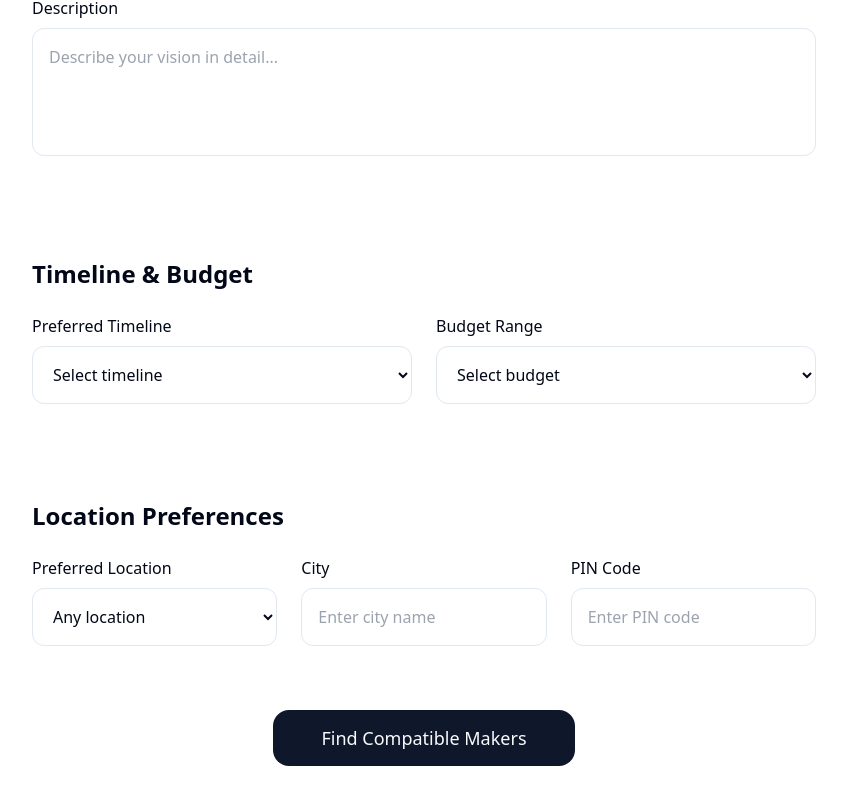
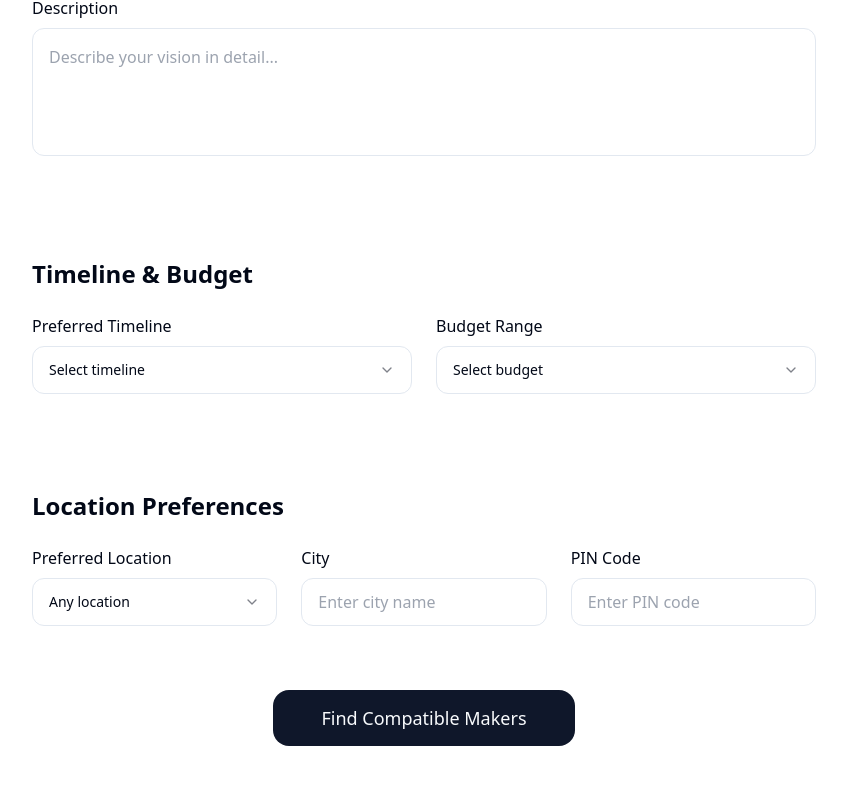
Before and after one commit to directcreate/directcreate-collaboration-platform, a React (Vite) app: page /collaborate/form in a window 1280 px wide. Shown: the part 468-1272 px from the top of the page, without its empty margins (216-1063 px from the left). Built offline with nearby package versions, Linux system fonts and the light colour scheme.

Commit message:
Design dropdown elements in flat style
Updated dropdown elements to match the home page design.

```diff
--- a/src/pages/ProjectForm.tsx
+++ b/src/pages/ProjectForm.tsx
@@ -3,6 +3,13 @@ import { useState } from "react";
 import { useNavigate, useLocation } from "react-router-dom";
 import { ArrowLeft, Sparkles } from "lucide-react";
 import { Button } from "@/components/ui/button";
+import {
+  Select,
+  SelectContent,
+  SelectItem,
+  SelectTrigger,
+  SelectValue,
+} from "@/components/ui/select";
 
 const ProjectForm = () => {
   const navigate = useNavigate();
@@ -109,36 +116,34 @@ const ProjectForm = () => {
             <div className="grid grid-cols-1 md:grid-cols-2 gap-6">
               <div>
                 <label className="block text-foreground font-medium mb-2">Preferred Timeline</label>
-                <select
-                  value={formData.timeline}
-                  onChange={(e) => handleInputChange('timeline', e.target.value)}
-                  className="w-full border border-border rounded-xl p-4 focus:outline-none focus:ring-2 focus:ring-primary bg-background"
-                  required
-                >
-                  <option value="">Select timeline</option>
-                  <option value="1-2 weeks">1-2 weeks</option>
-                  <option value="3-4 weeks">3-4 weeks</option>
-                  <option value="1-2 months">1-2 months</option>
-                  <option value="3+ months">3+ months</option>
-                  <option value="flexible">Flexible</option>
-                </select>
+                <Select value={formData.timeline} onValueChange={(value) => handleInputChange('timeline', value)}>
+                  <SelectTrigger className="w-full h-12 border border-border rounded-xl px-4 focus:outline-none focus:ring-2 focus:ring-primary bg-background">
+                    <SelectValue placeholder="Select timeline" />
+                  </SelectTrigger>
+                  <SelectContent className="bg-background border border-border rounded-xl shadow-lg">
+                    <SelectItem value="1-2 weeks">1-2 weeks</SelectItem>
+                    <SelectItem value="3-4 weeks">3-4 weeks</SelectItem>
+                    <SelectItem value="1-2 months">1-2 months</SelectItem>
+                    <SelectItem value="3+ months">3+ months</SelectItem>
+                    <SelectItem value="flexible">Flexible</SelectItem>
+                  </SelectContent>
+                </Select>
               </div>
 
               <div>
                 <label className="block text-foreground font-medium mb-2">Budget Range</label>
-                <select
-                  value={formData.budget}
-                  onChange={(e) => handleInputChange('budget', e.target.value)}
-                  className="w-full border border-border rounded-xl p-4 focus:outline-none focus:ring-2 focus:ring-primary bg-background"
-                  required
-                >
-                  <option value="">Select budget</option>
-                  <option value="under-5k">Under ₹5,000</option>
-                  <option value="5k-15k">₹5,000 - ₹15,000</option>
-                  <option value="15k-50k">₹15,000 - ₹50,000</option>
-                  <option value="50k-100k">₹50,000 - ₹1,00,000</option>
-                  <option value="100k+">₹1,00,000+</option>
-                </select>
+                <Select value={formData.budget} onValueChange={(value) => handleInputChange('budget', value)}>
+                  <SelectTrigger className="w-full h-12 border border-border rounded-xl px-4 focus:outline-none focus:ring-2 focus:ring-primary bg-background">
+                    <SelectValue placeholder="Select budget" />
+                  </SelectTrigger>
+                  <SelectContent className="bg-background border border-border rounded-xl shadow-lg">
+                    <SelectItem value="under-5k">Under ₹5,000</SelectItem>
+                    <SelectItem value="5k-15k">₹5,000 - ₹15,000</SelectItem>
+                    <SelectItem value="15k-50k">₹15,000 - ₹50,000</SelectItem>
+                    <SelectItem value="50k-100k">₹50,000 - ₹1,00,000</SelectItem>
+                    <SelectItem value="100k+">₹1,00,000+</SelectItem>
+                  </SelectContent>
+                </Select>
               </div>
             </div>
           </div>
@@ -150,20 +155,20 @@ const ProjectForm = () => {
             <div className="grid grid-cols-1 md:grid-cols-3 gap-6">
               <div>
                 <label className="block text-foreground font-medium mb-2">Preferred Location</label>
-                <select
-                  value={formData.location}
-                  onChange={(e) => handleInputChange('location', e.target.value)}
-                  className="w-full border border-border rounded-xl p-4 focus:outline-none focus:ring-2 focus:ring-primary bg-background"
-                >
-                  <option value="">Any location</option>
-                  <option value="rajasthan">Rajasthan</option>
-                  <option value="gujarat">Gujarat</option>
-                  <option value="delhi">Delhi NCR</option>
-                  <option value="mumbai">Mumbai</option>
-                  <option value="bangalore">Bangalore</option>
-                  <option value="chennai">Chennai</option>
-                  <option value="kolkata">Kolkata</option>
-                </select>
+                <Select value={formData.location} onValueChange={(value) => handleInputChange('location', value)}>
+                  <SelectTrigger className="w-full h-12 border border-border rounded-xl px-4 focus:outline-none focus:ring-2 focus:ring-primary bg-background">
+                    <SelectValue placeholder="Any location" />
+                  </SelectTrigger>
+                  <SelectContent className="bg-background border border-border rounded-xl shadow-lg">
+                    <SelectItem value="rajasthan">Rajasthan</SelectItem>
+                    <SelectItem value="gujarat">Gujarat</SelectItem>
+                    <SelectItem value="delhi">Delhi NCR</SelectItem>
+                    <SelectItem value="mumbai">Mumbai</SelectItem>
+                    <SelectItem value="bangalore">Bangalore</SelectItem>
+                    <SelectItem value="chennai">Chennai</SelectItem>
+                    <SelectItem value="kolkata">Kolkata</SelectItem>
+                  </SelectContent>
+                </Select>
               </div>
 
               <div>
@@ -172,7 +177,7 @@ const ProjectForm = () => {
                   type="text"
                   value={formData.city}
                   onChange={(e) => handleInputChange('city', e.target.value)}
-                  className="w-full border border-border rounded-xl p-4 focus:outline-none focus:ring-2 focus:ring-primary bg-background"
+                  className="w-full h-12 border border-border rounded-xl px-4 focus:outline-none focus:ring-2 focus:ring-primary bg-background"
                   placeholder="Enter city name"
                 />
               </div>
@@ -183,7 +188,7 @@ const ProjectForm = () => {
                   type="text"
                   value={formData.pinCode}
                   onChange={(e) => handleInputChange('pinCode', e.target.value)}
-                  className="w-full border border-border rounded-xl p-4 focus:outline-none focus:ring-2 focus:ring-primary bg-background"
+                  className="w-full h-12 border border-border rounded-xl px-4 focus:outline-none focus:ring-2 focus:ring-primary bg-background"
                   placeholder="Enter PIN code"
                   pattern="[0-9]{6}"
                   maxLength={6}
```
